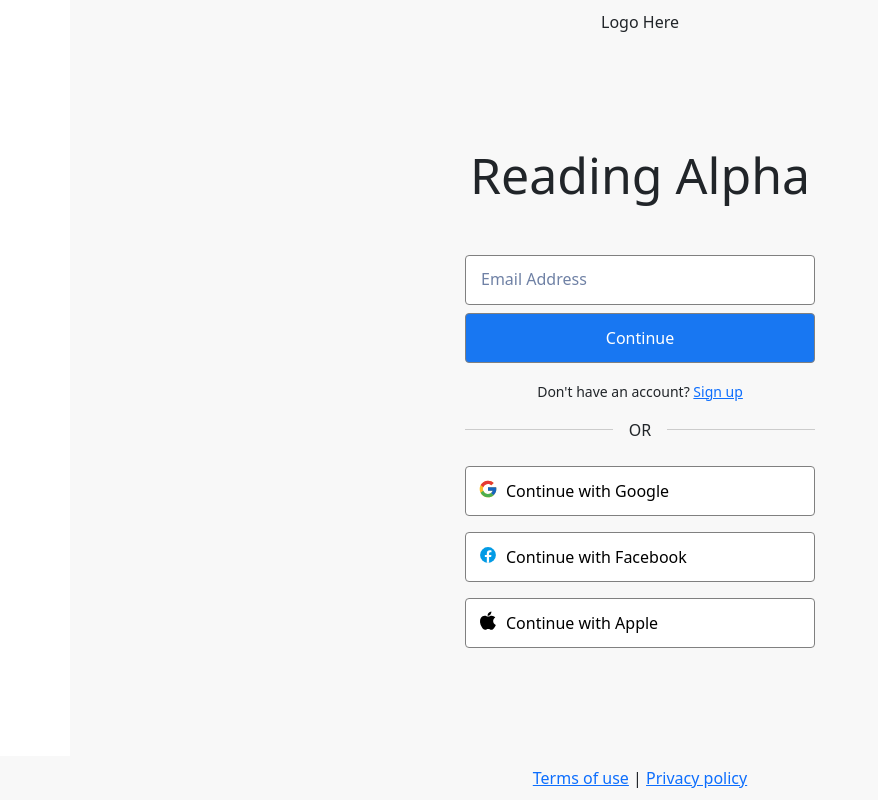
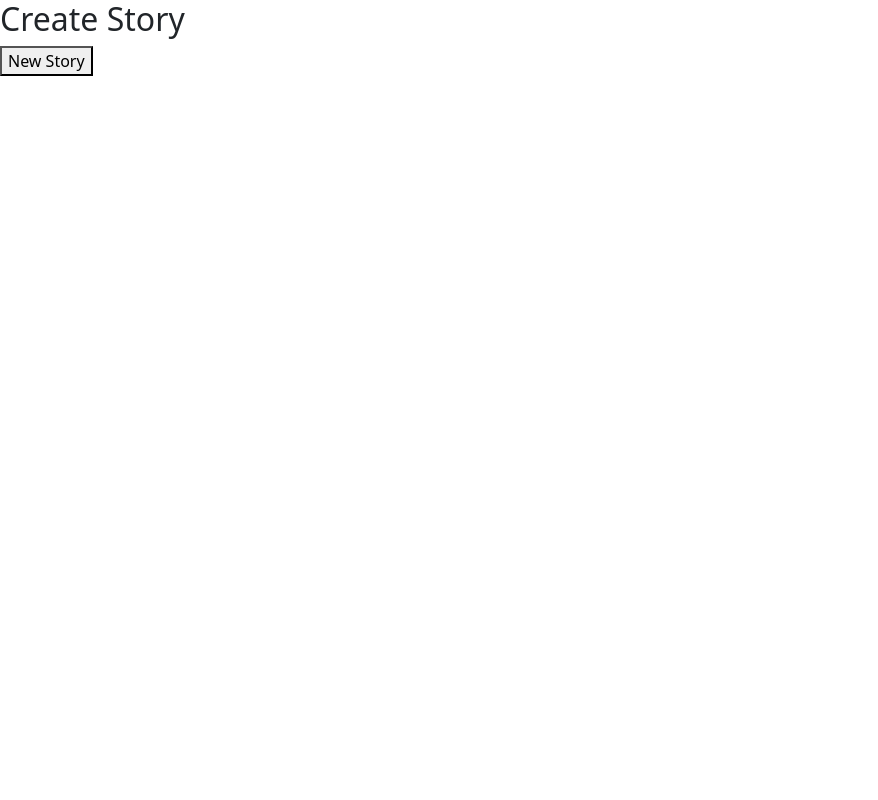
Before and after one commit to CPoffWebster/OkiStory, a Next.js app: page / in a window 1280 px wide. Shown: the whole page, without its empty margins (0-878 px from the left). Built offline with nearby package versions, Linux system fonts and the light colour scheme.

Commit message:
Update page.tsx

```diff
--- a/app/page.tsx
+++ b/app/page.tsx
@@ -1,13 +1,13 @@
 "use client";
 import HomePage from "./components/HomePage";
-import UserSignIn from "./components/Login/UserSignIn";
+// import UserSignIn from "./components/Login/UserSignIn";
 import "bootstrap/dist/css/bootstrap.css";
 
 export default function Home() {
   return (
     <>
-      {/* <HomePage /> */}
-      <UserSignIn />
+      <HomePage />
+      {/* <UserSignIn /> */}
     </>
   );
 }
```
